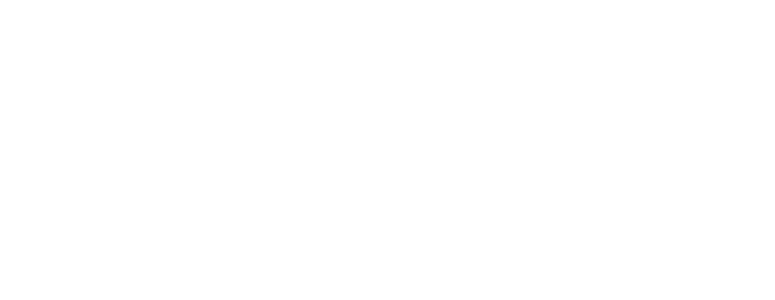
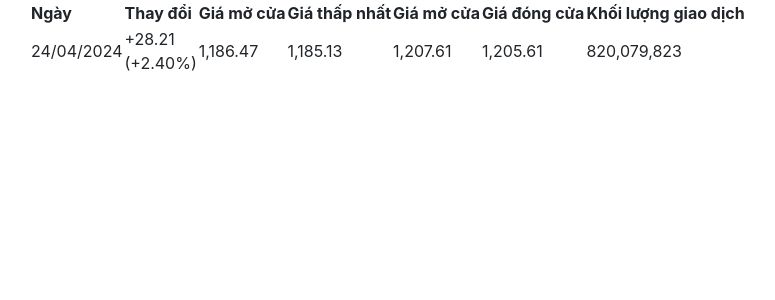
Before and after one commit to VuTrinhNguyenHoang/Final_Project_DE, a Flask app: page / in a window 1280 px wide. Before the commit the part shown is empty. Shown: the top 300 px of the page, without its empty margins (55-830 px from the left). Run offline with Flask 3, Linux system fonts and the light colour scheme; some libraries are stand-ins or nearby versions.

Commit message:
add Vu workspace in base.html

```diff
--- a/website/templates/base.html
+++ b/website/templates/base.html
@@ -14,6 +14,11 @@
       href="https://stackpath.bootstrapcdn.com/font-awesome/4.7.0/css/font-awesome.min.css"
       crossorigin="anonymous"
     />
+    <link
+      rel="stylesheet"
+      href="{{ url_for('static', filename='style.css') }}"
+    />
+
     <title>{% block title %}{% endblock %}</title>
   </head>
   <body>
@@ -21,6 +26,34 @@
     <div class="header"></div>
     <!-- end workspace -->
     <div class="container">{% block content %}{% endblock %}</div>
+
+    <div class="tab-content container">
+      <table class="data-market">
+        <thead>
+          <tr>
+            <th class="sticky-code sticky-left">Ngày</th>
+            <th>Thay đổi</th>
+            <th>Giá mở cửa</th>
+            <th>Giá thấp nhất</th>
+            <th>Giá mở cửa</th>
+            <th>Giá đóng cửa</th>
+            <th>Khối lượng giao dịch</th>
+          </tr>
+        </thead>
+        <tbody>
+          <tr>
+            <td class="sticky-code sticky-left">24/04/2024</td>
+            <td class="color--green">+28.21<br />(+2.40%)</td>
+            <td>1,186.47</td>
+            <td>1,185.13</td>
+            <td>1,207.61</td>
+            <td>1,205.61</td>
+            <td>820,079,823</td>
+          </tr>
+        </tbody>
+      </table>
+    </div>
+    <div class="footer"></div>
     <script
       type="text/javascript"
       src="{{url_for('static', filename='index.js')}}"
```
